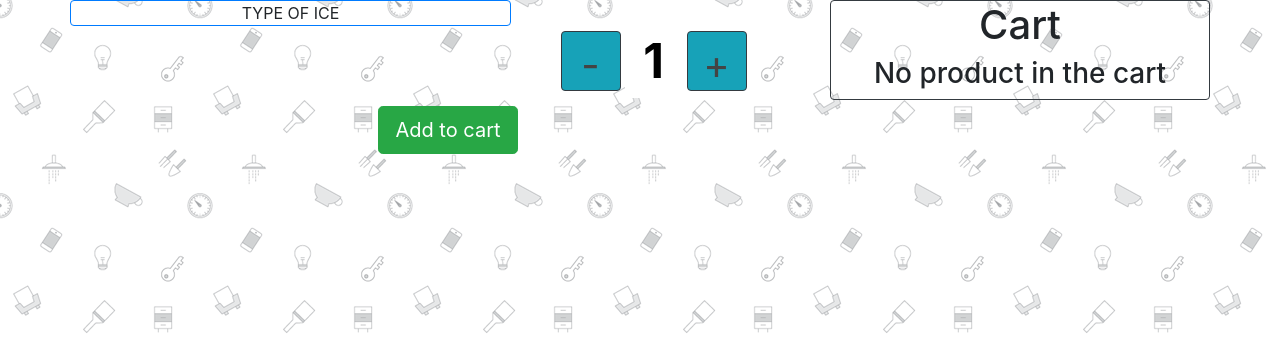
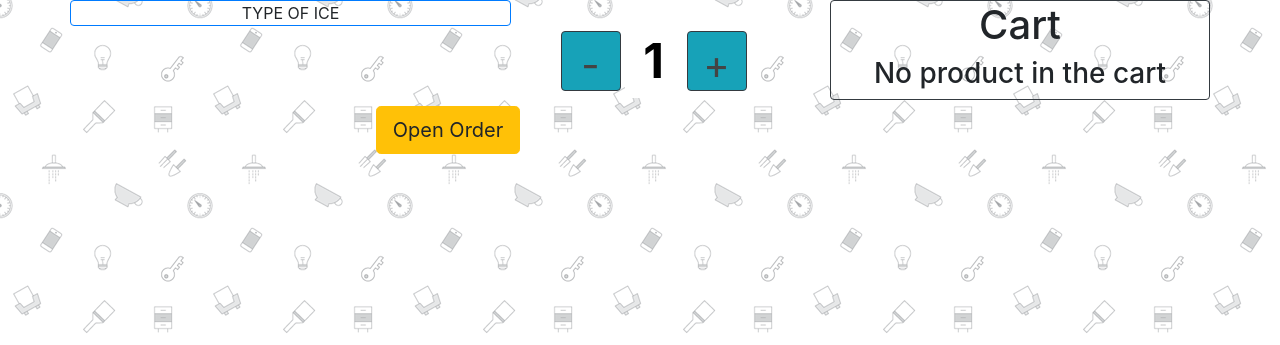
Before and after one commit to destro6984/LynxWasp, a Django app: page /create-order in a window 1280 px wide. Shown: the part 60-405 px from the top of the page. Run offline with Django 3.2, Linux system fonts and the light colour scheme; the visitor is signed in with stand-in values (Sample User, id 1); data that the repository does not hold is empty; some libraries are stand-ins or nearby versions.

Commit message:
added working api for adding/edeliting order adding/deleting orderitem

```diff
--- a/drf_api/urls.py
+++ b/drf_api/urls.py
@@ -1,7 +1,7 @@
 from django.conf.urls import url
 
 from .views import AddIceCreateAPIView, AddFlavourCreateAPIView, OrdersListAPIView, OrderChangeView, OrderCrateView, \
-    OrderItemCreate
+    OrderItemCreate, DeleteOrderitem
 
 urlpatterns = [
 
@@ -11,6 +11,7 @@ urlpatterns = [
     url(r'order-manage/(?P<id>(\d)+)$', OrderChangeView.as_view(), name='order-manage'),
     url(r'order-create/$', OrderCrateView.as_view(), name='order-create'),
     url(r'orderitem-create/$', OrderItemCreate.as_view(), name='orderitem-create'),
+    url(r'orderitem-delete/(?P<pk>(\d)+)', DeleteOrderitem.as_view(), name='orderitem-delete'),
 
 
 ]
--- a/product_manager_ices/forms.py
+++ b/product_manager_ices/forms.py
@@ -10,7 +10,6 @@ class AddIceForm(ModelForm):
     widgets = {
         'type': forms.TextInput(attrs={'style': 'text-transform:lowercase'})
     }
-
 
 
 class AddFlavourForm(ModelForm):
--- a/product_manager_ices/urls.py
+++ b/product_manager_ices/urls.py
@@ -2,7 +2,8 @@ from django.contrib import admin
 from django.urls import path, include
 
 from product_manager_ices.views import Homepage, AddIce, CreateOrder, delete_orderitem, \
-    change_status_order_for_finish, postpone_order, OrderDelete, ListOfOrders, return_order, OrderDetail
+    change_status_order_for_finish, postpone_order, OrderDelete, ListOfOrders, return_order, OrderDetail, \
+    open_order
 
 urlpatterns = [
 
@@ -10,6 +11,7 @@ urlpatterns = [
     path('', Homepage.as_view(), name='homepage' ),
     path('add-ice', AddIce.as_view(), name='add-ice' ),
     path('create-order', CreateOrder.as_view(), name='create-order'),
+    path('open-order', open_order, name='open-order'),
     path('delete/<id>', delete_orderitem, name='delete_oi'),
     path('finish-order/<id>',change_status_order_for_finish , name='change_to_finish'),
     path('postpone-order/<id>',postpone_order , name='postpone_order'),
--- a/product_manager_ices/views.py
+++ b/product_manager_ices/views.py
@@ -24,7 +24,7 @@ class Homepage(View):
         return render(request, 'Homepage.html')
 
 
-class AddIce(LoginRequiredMixin,View):
+class AddIce(LoginRequiredMixin, View):
     """
     Class to add products by type and flavoures,
     Two separate forms given
@@ -68,8 +68,6 @@ class AddIce(LoginRequiredMixin,View):
 #         order.ices_ordered.ice.price=16
 
 
-
-
 class CreateOrder(LoginRequiredMixin, View):
     """
     Main Page to service the Ice sale:
@@ -77,6 +75,7 @@ class CreateOrder(LoginRequiredMixin, View):
     SideBar Shop Cart
     Only one order can be open and being active / orders can be postpone or deleted
     """
+
     def get(self, request):
         add_order_form = AddOrderItem()
         try:
@@ -91,7 +90,6 @@ class CreateOrder(LoginRequiredMixin, View):
                                                                                 })
 
     def post(self, request):
-
         add_order_form = AddOrderItem(request.POST)
         valid = add_order_form.is_valid()
         if valid:
@@ -99,19 +97,12 @@ class CreateOrder(LoginRequiredMixin, View):
             quantity = add_order_form.cleaned_data.get('quantity')
             # create order_items-ices
             ice_in_order = OrderItem.objects.create(ice_id=ice, quantity=quantity)
-            ice_in_order.flavour.set(request.POST.getlist('flavour')) # 1 of thai  Flavouers:czekolada
-            # Order exists - add order_items-ices to cart not-exists- create order and add order_items-ices
+            ice_in_order.flavour.set(request.POST.getlist('flavour'))  # 1 of thai  Flavouers:czekolada
+            # Order exists - add order_items-ices to cart
             if Order.objects.filter(worker_owner=request.user, status=1).exists():
                 orde = Order.objects.get(worker_owner=request.user, status=1)
                 ice_in_order.order.add(orde.id)
                 ice_in_order.save()
-            else:
-                orde = Order.objects.create(worker_owner=request.user, status=1)
-                # orde.ices_ordered.add(ice_in_order)
-                # price_of_ice(request) todo
-                ice_in_order.order.add(orde.id)
-                ice_in_order.save()
-                # orde.save()
             messages.success(request, "OrderItem Added to cart")
             return redirect("create-order")
         else:
@@ -119,8 +110,25 @@ class CreateOrder(LoginRequiredMixin, View):
             messages.info(request, "Wrong Data")
         return render(request, 'product_manager_ices/order_form.html', context={"add_order_form": add_order_form})
 
+
 @login_required
-def delete_orderitem(request,id=None):
+def open_order(request):
+    """
+    OPEN NEW ORDER , one user can have only one order opened
+    """
+    if request.method == "POST":
+        order_opened = Order.objects.filter(worker_owner=request.user, status=1).exists()
+        if not order_opened:
+            Order.objects.create(worker_owner=request.user, status=1)
+            return redirect("create-order")
+        else:
+            messages.info(request, "You have opened order")
+            return redirect("create-order")
+
+
+
+@login_required
+def delete_orderitem(request, id=None):
     """
     Deleting orderitems in current order CART
     """
@@ -128,6 +136,7 @@ def delete_orderitem(request,id=None):
         order_to_delete = OrderItem.objects.get(id=id)
         order_to_delete.delete()
     return redirect('create-order')
+
 
 @login_required
 def change_status_order_for_finish(request, id=None):
@@ -141,6 +150,7 @@ def change_status_order_for_finish(request, id=None):
         order_to_change_status.save()
     return redirect('create-order')
 
+
 @login_required
 def postpone_order(request, id):
     """
@@ -152,6 +162,7 @@ def postpone_order(request, id):
         order_to_change_status.status = 2
         order_to_change_status.save()
     return redirect('create-order')
+
 
 @login_required
 def return_order(request, id=None):
@@ -171,7 +182,7 @@ def return_order(request, id=None):
         return redirect('create-order')
 
 
-class OrderDelete(LoginRequiredMixin,DeleteView):
+class OrderDelete(LoginRequiredMixin, DeleteView):
     """
     Deleting whole current order in CART
     """
@@ -180,7 +191,6 @@ class OrderDelete(LoginRequiredMixin,DeleteView):
 
 
 class ListOfOrders(LoginRequiredMixin, ListView):
-
     """
     List of finished orders
     Search of orders,
@@ -189,24 +199,27 @@ class ListOfOrders(LoginRequiredMixin, ListView):
     model = Order
     context_object_name = "orderlist"
     paginate_by = 7
+
     def get_queryset(self):
         query = self.request.GET.get('q')
         if query:
             queryset = Order.objects.filter(Q(worker_owner__username__icontains=query) |
-                                            Q(time_sell__icontains=query)|
+                                            Q(time_sell__icontains=query) |
                                             Q(ices_ordered__flavour__flavour__icontains=query) |
-                                            Q(ices_ordered__ice__type__contains=query)).order_by("-time_sell").distinct()
+                                            Q(ices_ordered__ice__type__contains=query)).order_by(
+                "-time_sell").distinct()
         else:
             queryset = Order.objects.filter(worker_owner=self.request.user).order_by("-time_sell")
         return queryset
 
 
-class OrderDetail(UserPassesTestMixin,LoginRequiredMixin,DetailView):
+class OrderDetail(UserPassesTestMixin, LoginRequiredMixin, DetailView):
     """
     Detail of every order
     Only owner of order can see the details.
     """
     model = Order
+
     def test_func(self):
         user = Order.objects.get(id=self.kwargs.get("pk"))
         return self.request.user.id == user.worker_owner.id
--- a/templates/product_manager_ices/order_form.html
+++ b/templates/product_manager_ices/order_form.html
@@ -7,6 +7,7 @@
         <article>
             <div class="row">
                 <div class="col-8 pl-0 pr-1">
+
                     <form class="p-0 m-0" method="post">{% csrf_token %}
                         <!--form to add orderitem-ice -->
                         <div class="border border-primary rounded col-md-7 d-inline-block p-0"
@@ -51,12 +52,31 @@
                                 <label for="{{ radio.id_for_label }}">{{ radio.choice_label }}</label>
                             {% endfor %}
                         </div>
+
                         <!--button to add to cart-->
+                        {% if order_in_cart %}
                             <div class="addtocart text-center col-md-12">
                                 <input class="btn btn-success btn-lg" type="submit" value="Add to cart">
                             </div>
                             </form>
+
+
+                        {% else %}
+                            <div class="addtocart text-center col-md-12 d-none">
+                                <input class="btn btn-success btn-lg" type="submit" value="Add to cart">
                             </div>
+                            </form>
+                            {#                            open order if doesnt exist#}
+                            <form action="{% url 'open-order' %}" method="post">{% csrf_token %}
+                                <div class="text-center col-md-12">
+                                    <input class="btn btn-warning btn-lg" type="submit" value="Open Order">
+                                </div>
+                            </form>
+
+                        {% endif %}
+
+                </div>
+
                 <!-- CART -->
                 <div class="col-md-4 p-0" id="cart">
                     {% if order_in_cart %}
@@ -96,7 +116,7 @@
 
                         <div class="order_list my-1 p-0">
                             <ul class="list-unstyled list-group">
-                                {% for ices in order_in_cart.parentorder.all %}
+                                {% for ices in order_in_cart.orderitem.all %}
                                     {#                                    <form action="{% url 'delete_oi' id=ices.id %}" method="post">#}
                                     {#                                        {% csrf_token %}#}
                                     {#                                        <div class="d-inline-block col-md-12 p-0 align-text-center">#}
```
Also changed, not shown: LynxWasp/settings.py (+7 -0 lines), drf_api/serializers.py (+7 -12 lines), drf_api/views.py (+23 -8 lines), product_manager_ices/models.py (+4 -4 lines), product_manager_ices/migrations/0005_auto_20191104_2051.py (added). Lines whose indentation alone changed are shown as unchanged.
